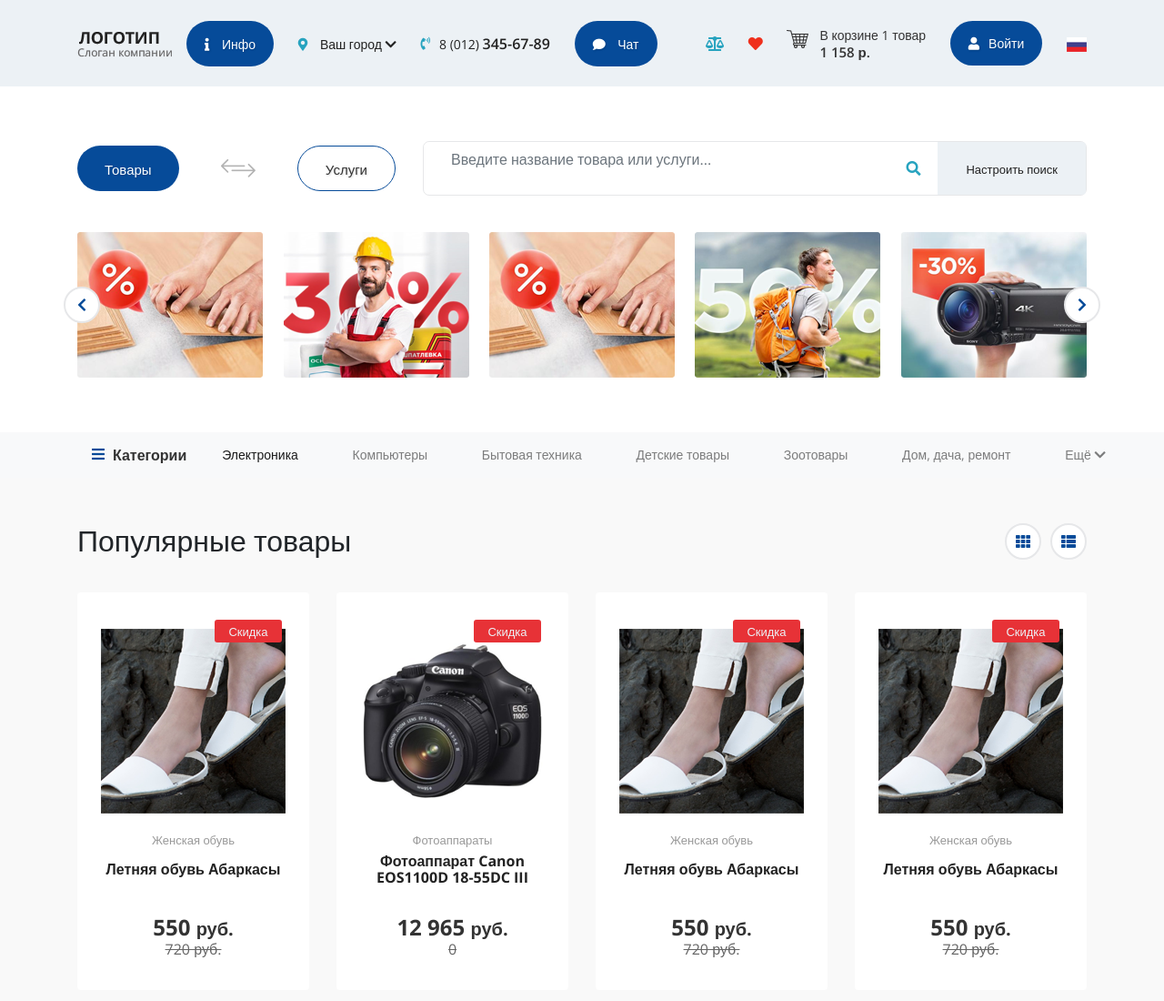
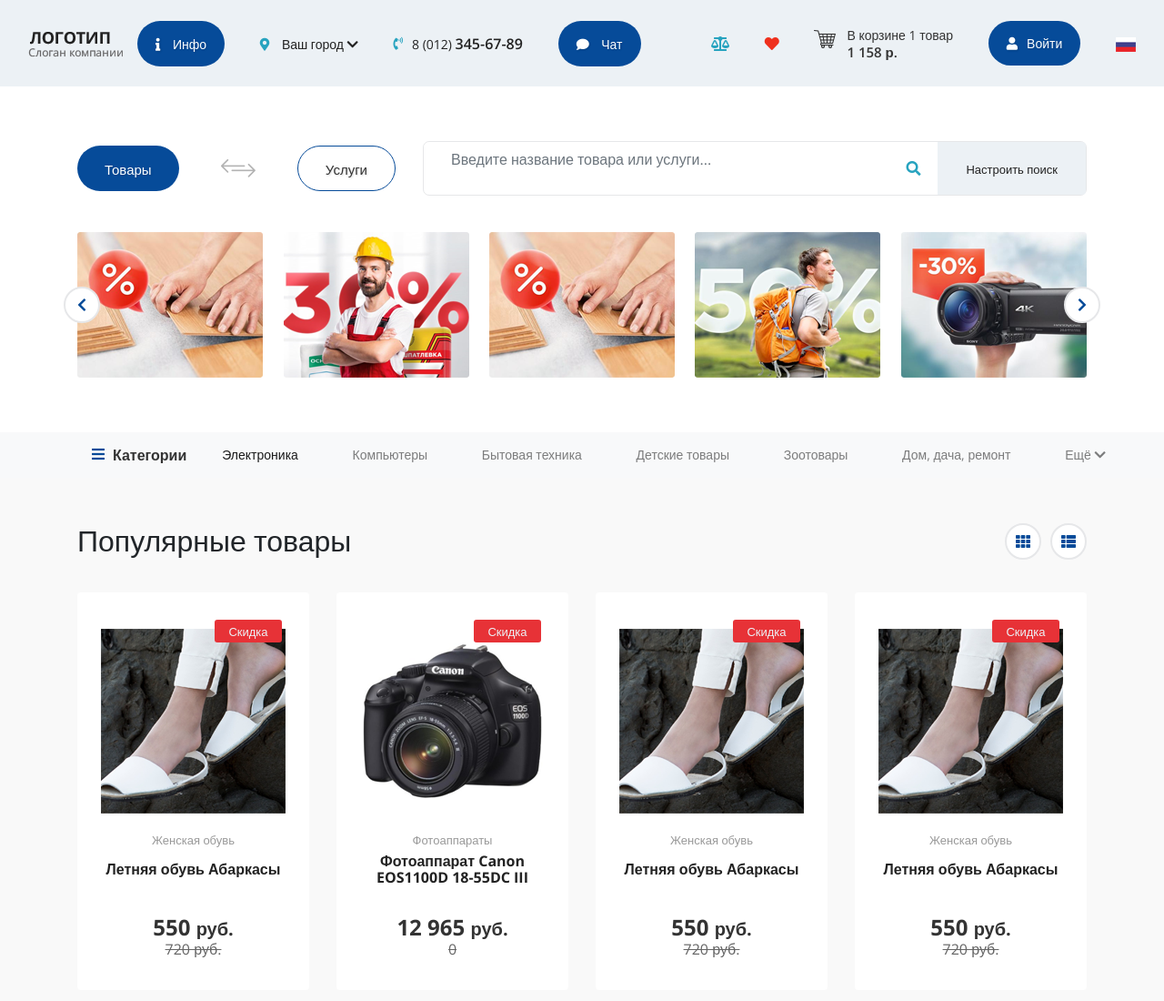
Before and after one commit to coatceatl/ali, a website built with webpack: page index.html in a window 1280 px wide. Shown: the top 1100 px of the page at 91% size. Built offline with nearby package versions, Linux system fonts and the light colour scheme.

Commit message:
changed container for header-top

```diff
--- a/index.html
+++ b/index.html
@@ -12,7 +12,7 @@
   <body>
     <header class='header'>
       <nav class='navbar navbar-expand-md navbar-light header-top'>
-        <div class='container'>
+        <div class='container-fluid container-top'>
           <a class='navbar-brand' href='#'>
             <img src='src/img/logo.png' alt='logo'>
           </a>
--- a/src/scss/_header.scss
+++ b/src/scss/_header.scss
@@ -1,3 +1,7 @@
+.container-top {
+  max-width: 1255px;
+  margin: 0 auto;
+}
 .header-top {
   background-color: #ecf1f5;
   padding-top: 15px;
```
Also changed, not shown: dist/main.css.
